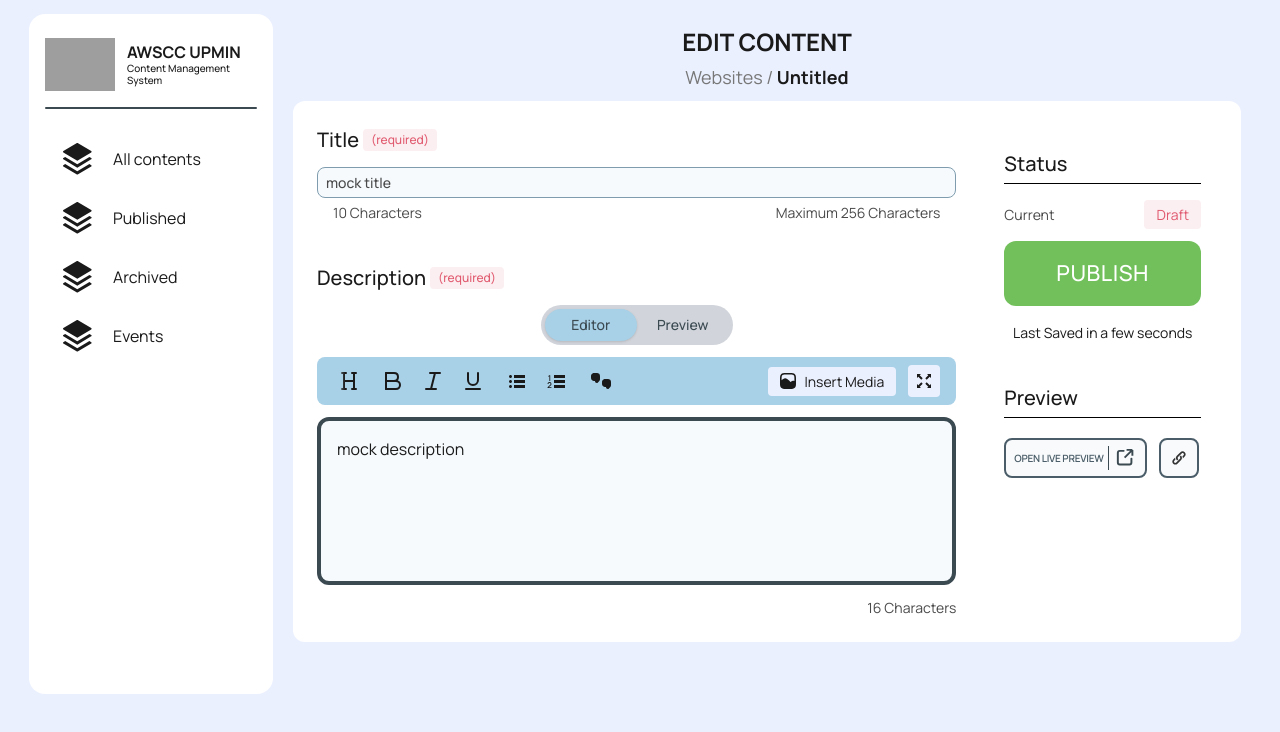
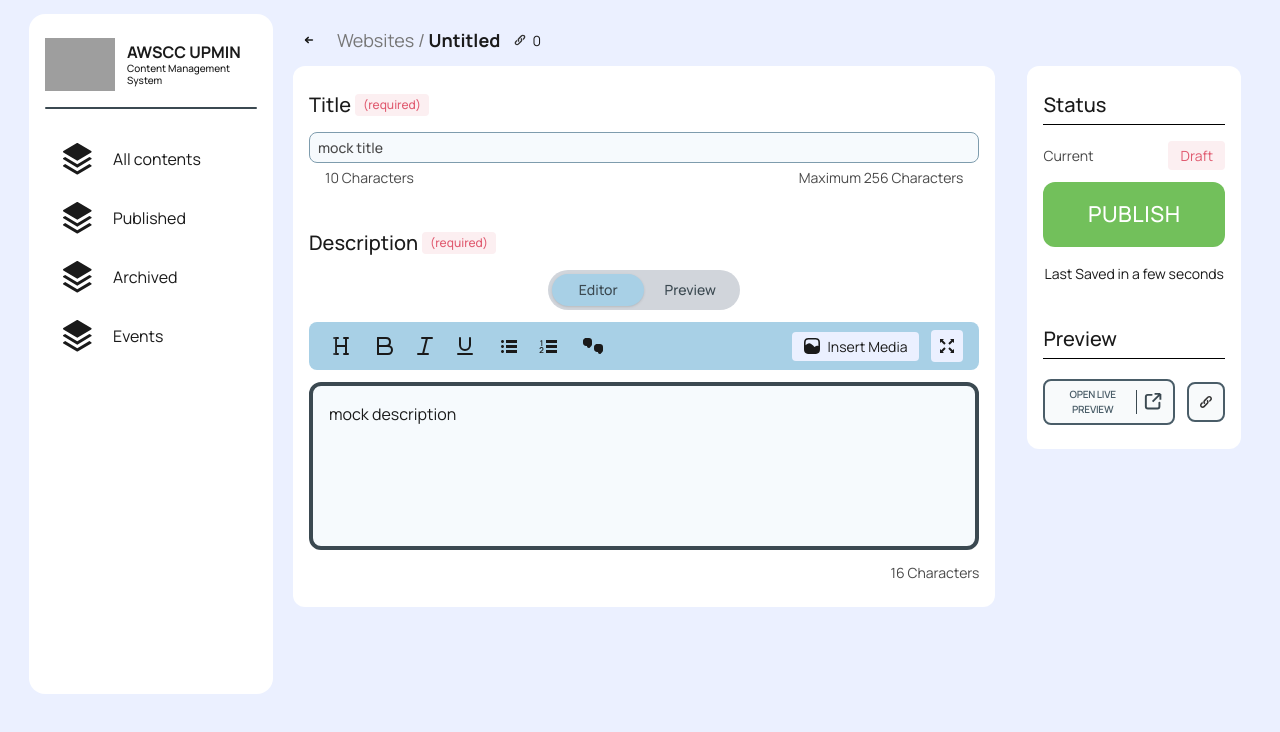
Before and after one commit to AWS-Learning-Club-UP-Mindanao/AWSCC-Website-CMS, a Next.js app: page /dashboard/create in a window 1280 px wide. Shown: the top 732 px of the page. Built offline with nearby package versions, Linux system fonts and the light colour scheme; grey boxes are pictures that could not be loaded.

Commit message:
feat: fixed ui

```diff
--- a/app/dashboard/create/page.tsx
+++ b/app/dashboard/create/page.tsx
@@ -9,7 +9,7 @@ const manrope = Manrope({
 export default function CreateEventPage() {
         return (
         <main className={`${manrope.className} text-[#1a1a1a] min-h-screen bg-[#EBF0FF] flex justify-center`}>
-            <div className="w-full max-w-[1440px] px-[29px] py-[14px] flex flex-row gap-[10px]">
+            <div className="w-full max-w-[1440px] px-4 lg:px-[29px] py-[14px] flex flex-row gap-[10px]">
                 <Navbar/>
                 <EventForm/>
             </div>
--- a/components/dashboard/EditModal.tsx
+++ b/components/dashboard/EditModal.tsx
@@ -43,7 +43,7 @@ export default function EditModal({
 
       {/* Title Section */}
       <div className="flex flex-col gap-[8px] sm:gap-[12px]">
-        <label className="font-medium text-[#1A1A1A] text-[18px] sm:text-[20px] flex flex-row gap-[4px] items-center">
+        <label className="hidden md:flex font-medium text-[#1A1A1A] text-[18px] sm:text-[20px] flex-row gap-[4px] items-center">
           Title
           <span className="bg-[#FCEFF1] text-[#E05A6F] px-2 py-0.5 rounded text-[12px]">(required)</span>
         </label>
--- a/components/dashboard/EventForm.tsx
+++ b/components/dashboard/EventForm.tsx
@@ -1,9 +1,11 @@
 'use client';
 import React from 'react';
+import { useRouter } from 'next/navigation';
 import EditModal from '@/components/dashboard/EditModal';
 import StatusModal from '@/components/dashboard/StatusModal';
 
 export default function EventForm() {
+  const router = useRouter();
   const [view, setView] = React.useState<'edit' | 'status'>('edit');
 
   return (
@@ -11,19 +13,14 @@ export default function EventForm() {
       id='content'
       className='w-full p-[10px] gap-[10px] flex flex-col'
     >
-      {/* Page Header - Centered */}
+      {/* Page Header */}
       <div className="flex flex-col items-center gap-1">
+        {/* Mobile: centered layout */}
+        <div className="flex md:hidden flex-col items-center gap-1 w-full">
           <div className="flex flex-row items-center justify-center gap-2 sm:gap-4 w-full">
             <h1 className="text-[20px] sm:text-[24px] font-bold text-[#1a1a1a]">
               EDIT CONTENT
             </h1>
-          {/* Tablet toggle button */}
-          <button
-            onClick={() => setView(view === 'edit' ? 'status' : 'edit')}
-            className="hidden md:block lg:hidden bg-[#72c05b] hover:bg-[#64a950] text-white text-[14px] font-medium px-[16px] py-1.5 rounded-xl transition-colors uppercase tracking-wide"
-          >
-            {view === 'edit' ? 'PUBLISH' : 'EDIT'}
-          </button>
           </div>
           <p className="text-[16px] sm:text-[18px]">
             <span className="text-[#777777]">Websites</span>
@@ -32,10 +29,43 @@ export default function EventForm() {
           </p>
         </div>
 
-      {/* Form Card */}
-      <div className="bg-white rounded-[12px] w-full overflow-hidden">
-        {/* Mobile-only Title Row with PUBLISH button */}
-        <div className="flex items-center justify-between px-[16px] sm:px-[24px] pt-[16px] sm:pt-[24px] pb-[12px] sm:pb-[16px] border-b border-[#e5e7eb] md:hidden">
+        {/* Tablet+: left-aligned header row */}
+        <div className="hidden md:flex flex-row items-center justify-between w-full">
+          <div className="flex flex-row items-center gap-3">
+            <button onClick={() => router.push('/dashboard')} className="w-8 h-8 flex items-center justify-center">
+              <img src="/back-arrow.svg" className="w-5 h-5" alt="Back" />
+            </button>
+            <p className="text-[16px] sm:text-[18px]">
+              <span className="text-[#777777]">Websites</span>
+              <span className="text-[#777777]"> / </span>
+              <span className="text-[#1a1a1a] font-bold">Untitled</span>
+            </p>
+            <div className="flex items-center gap-1">
+              <img src="/link.svg" className="w-4 h-4" alt="Links" />
+              <span className="text-[14px] text-[#1a1a1a]">0</span>
+            </div>
+          </div>
+
+          {/* Tablet toggle button (hidden on desktop — both panels visible) */}
+          <button
+            onClick={() => setView(view === 'edit' ? 'status' : 'edit')}
+            className="lg:hidden bg-[#72c05b] hover:bg-[#64a950] text-white text-[14px] font-medium px-[16px] py-1.5 rounded-xl transition-colors uppercase tracking-wide"
+          >
+            {view === 'edit' ? 'PUBLISH' : 'EDIT'}
+          </button>
+        </div>
+      </div>
+
+      {/* Form Cards (separate cards on desktop) */}
+      <div className="flex flex-col lg:flex-row gap-[16px] sm:gap-[24px] lg:gap-[32px]">
+        {/* Edit Card */}
+        <div
+          className={`bg-white rounded-[12px] overflow-hidden px-4 py-6 w-full ${
+            view === 'edit' ? 'block' : 'hidden lg:block'
+          }`}
+        >
+          {/* Mobile only: Title label + PUBLISH toggle */}
+          <div className="flex items-center justify-between md:hidden mb-[24px] sm:mb-[40px]">
             <label className="font-medium text-[#1A1A1A] text-[18px] flex items-center gap-[4px]">
               Title
               <span className="bg-[#FCEFF1] text-[#E05A6F] px-2 py-0.5 rounded text-[12px]">(required)</span>
@@ -47,24 +77,15 @@ export default function EventForm() {
               PUBLISH
             </button>
           </div>
-
-        {/* Content Area */}
-        <div className="flex flex-col lg:flex-row gap-[16px] sm:gap-[24px] lg:gap-[32px] p-[16px] sm:p-[24px]">
-          {/* Edit Section */}
-          <div
-            className={`flex flex-col gap-[24px] sm:gap-[40px] w-full ${
-              view === 'edit' ? 'block' : 'hidden lg:block'
-            }`}
-          >
           <EditModal
             initialTitle='mock title'
             initialDescription='mock description'
           />
         </div>
 
-          {/* Status Section */}
+        {/* Status Card */}
         <div
-            className={`flex flex-col gap-[24px] sm:gap-[40px] px-3 sm:px-4 py-4 sm:py-6 w-full lg:w-[240px] h-fit ${
+          className={`bg-white rounded-[12px] overflow-hidden px-4 py-6 w-full lg:w-[280px] h-fit ${
             view === 'status' ? 'block' : 'hidden lg:block'
           }`}
         >
@@ -72,6 +93,5 @@ export default function EventForm() {
         </div>
       </div>
     </div>
-    </div>
   );
 }
--- a/components/dashboard/StatusModal.tsx
+++ b/components/dashboard/StatusModal.tsx
@@ -15,10 +15,10 @@ const StatusModal = ({ onEditClick }: StatusModalProps) => {
           <h2 className="text-[18px] sm:text-[20px] font-medium text-[#1a1a1a]">
             Status
           </h2>
-          {/* Tablet-only EDIT button */}
+          {/* Mobile only: EDIT button (tablet+ uses header toggle, desktop shows both panels) */}
           <button
             onClick={onEditClick}
-            className="hidden md:block lg:hidden bg-[#7A9BB5] hover:bg-[#6A8BA5] text-white text-[14px] font-medium px-4 py-1.5 rounded-lg transition-colors"
+            className="md:hidden bg-[#7A9BB5] hover:bg-[#6A8BA5] text-white text-[14px] font-medium px-4 py-1.5 rounded-lg transition-colors"
           >
             EDIT
           </button>
@@ -31,7 +31,7 @@ const StatusModal = ({ onEditClick }: StatusModalProps) => {
               Draft
             </span>
           </div>
-          <button className="w-full bg-[#72c05b] hover:bg-[#64a950] text-white text-[18px] sm:text-[22px] font-medium px-[32px] sm:px-[52px] py-3 sm:py-4 rounded-xl transition-colors uppercase tracking-wide">
+          <button className="w-full text-center bg-[#72c05b] hover:bg-[#64a950] text-white text-[18px] sm:text-[22px] font-medium px-[32px] sm:px-[52px] lg:px-6 py-3 sm:py-4 rounded-xl transition-colors uppercase tracking-wide">
             PUBLISH
           </button>
         </div>
```
Lines whose indentation alone changed are shown as unchanged.
